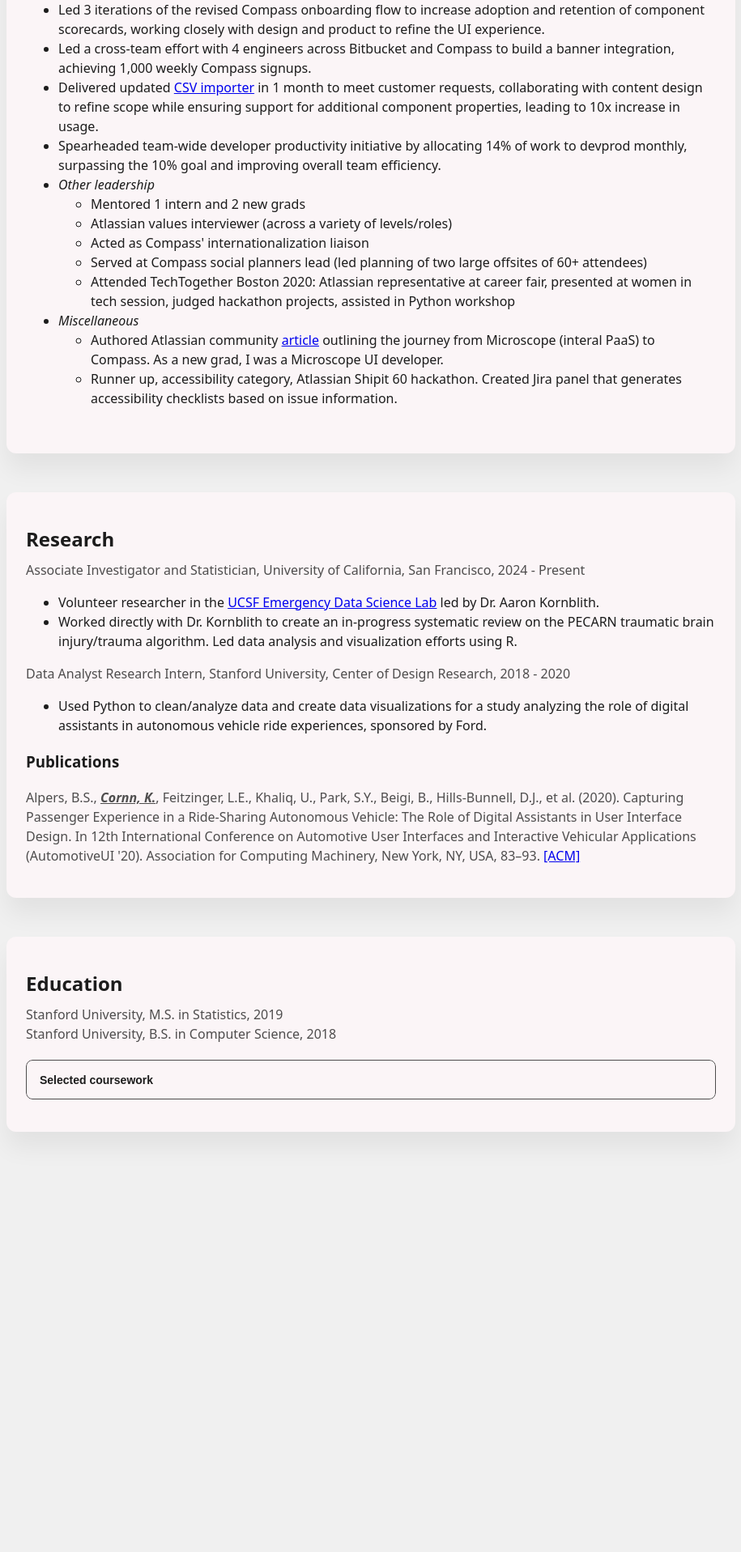
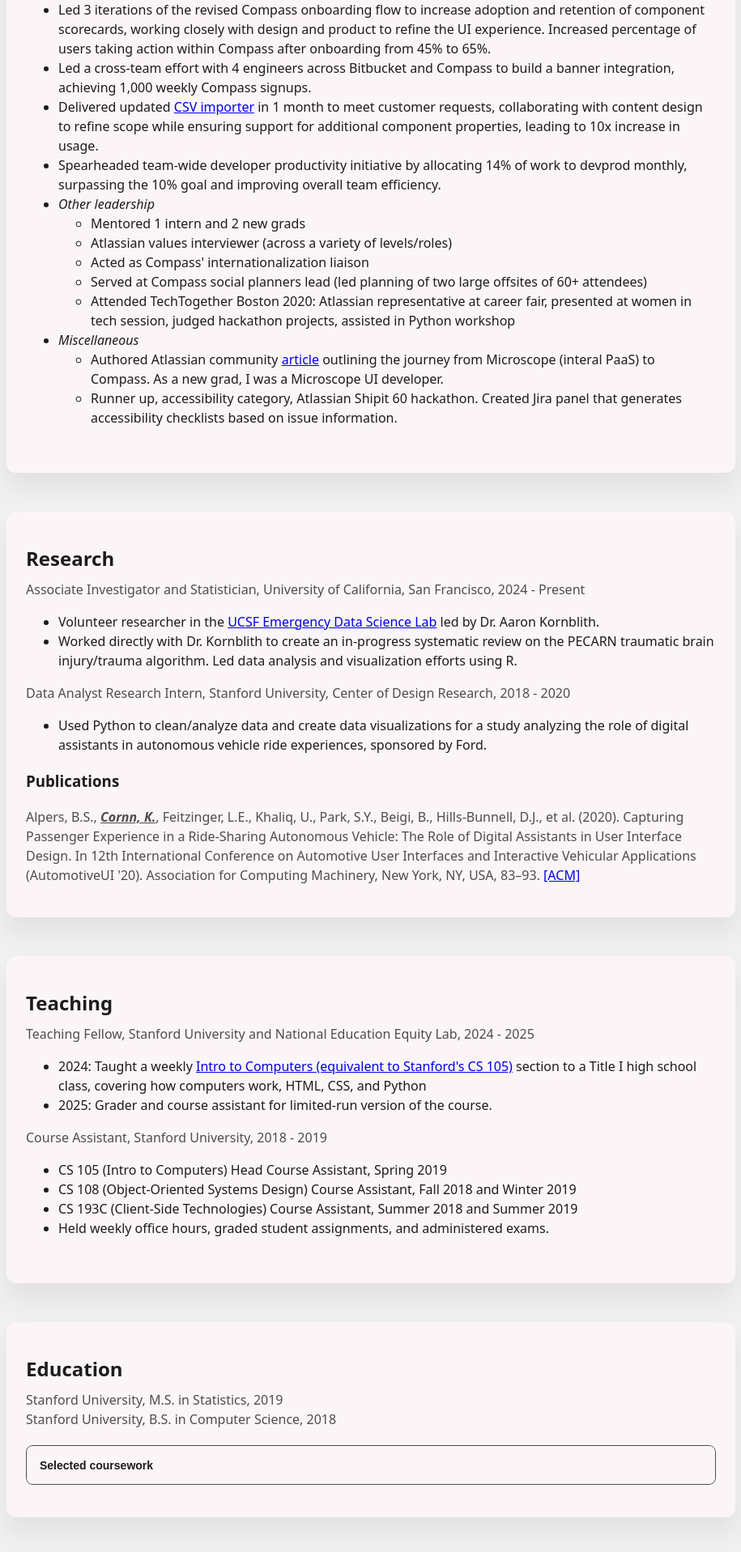
Before and after one commit to kcornn/kcornn.github.io, a React (Vite) app: page / in a window 1280 px wide. Shown: the part 367-2284 px from the top of the page at 81% size, without its empty margins (182-1097 px from the left). Before the commit the page ends 1821 px from the top, so only its background shows below. Built offline with nearby package versions, Linux system fonts and the light colour scheme; some icons are missing.

Commit message:
more exp

```diff
--- a/src/App.tsx
+++ b/src/App.tsx
@@ -51,6 +51,7 @@
     initial: { opacity: 0, y: 30, boxShadow: "0 0 0 rgba(0,0,0,0)" },
     whileInView: { opacity: 1, y: 0, boxShadow: sectionShadow },
     viewport: { once: true, amount: 0.2 },
+    transition: { duration: 0.6 },
   } as const;
 
   return (
@@ -98,12 +99,7 @@
         </div>
       )}
 
-      <motion.section
-        id="experience"
-        className="section"
-        {...baseAnim}
-        transition={{ duration: 0.6 }}
-      >
+      <motion.section id="experience" className="section" {...baseAnim}>
         <h2>Experience</h2>
         <p>
           Atlassian, Software Engineer II (fullstack, frontend-lean), 2019 -
@@ -128,7 +124,9 @@
           <li>
             Led 3 iterations of the revised Compass onboarding flow to increase
             adoption and retention of component scorecards, working closely with
-            design and product to refine the UI experience.
+            design and product to refine the UI experience. Increased percentage
+            of users taking action within Compass after onboarding from 45% to
+            65%.
           </li>
           <li>
             Led a cross-team effort with 4 engineers across Bitbucket and
@@ -199,7 +197,7 @@
         id="research"
         className="section"
         {...baseAnim}
-        transition={{ duration: 0.6, delay: 0.08 }}
+        transition={{ delay: 0.08 }}
       >
         <h2>Research</h2>
         <p>
@@ -250,10 +248,58 @@
       </motion.section>
 
       <motion.section
+        id="teaching"
+        className="section"
+        {...baseAnim}
+        transition={{ delay: 0.16 }}
+      >
+        <h2>Teaching</h2>
+        <p>
+          Teaching Fellow, Stanford University and National Education Equity
+          Lab, 2024 - 2025
+        </p>
+        <ul>
+          <li>
+            2024: Taught a weekly{" "}
+            <a
+              href="https://digitaleducation.stanford.edu/projects/stanford-courses-title-i-high-school-students"
+              target="_blank"
+            >
+              Intro to Computers (equivalent to Stanford's CS 105)
+            </a>{" "}
+            section to a Title I high school class, covering how computers work,
+            HTML, CSS, and Python
+          </li>
+          <li>
+            2025: Grader and course assistant for limited-run version of the
+            course.
+          </li>
+        </ul>
+        <p>Course Assistant, Stanford University, 2018 - 2019</p>
+        <ul>
+          <li>
+            CS 105 (Intro to Computers) Head Course Assistant, Spring 2019
+          </li>
+          <li>
+            CS 108 (Object-Oriented Systems Design) Course Assistant, Fall 2018
+            and Winter 2019
+          </li>
+          <li>
+            CS 193C (Client-Side Technologies) Course Assistant, Summer 2018 and
+            Summer 2019
+          </li>
+          <li>
+            Held weekly office hours, graded student assignments, and
+            administered exams.
+          </li>
+        </ul>
+      </motion.section>
+
+      <motion.section
         id="education"
         className="section"
         {...baseAnim}
-        transition={{ duration: 0.6, delay: 0.16 }}
+        transition={{ delay: 0.24 }}
       >
         <h2>Education</h2>
         <p>Stanford University, M.S. in Statistics, 2019</p>
```
